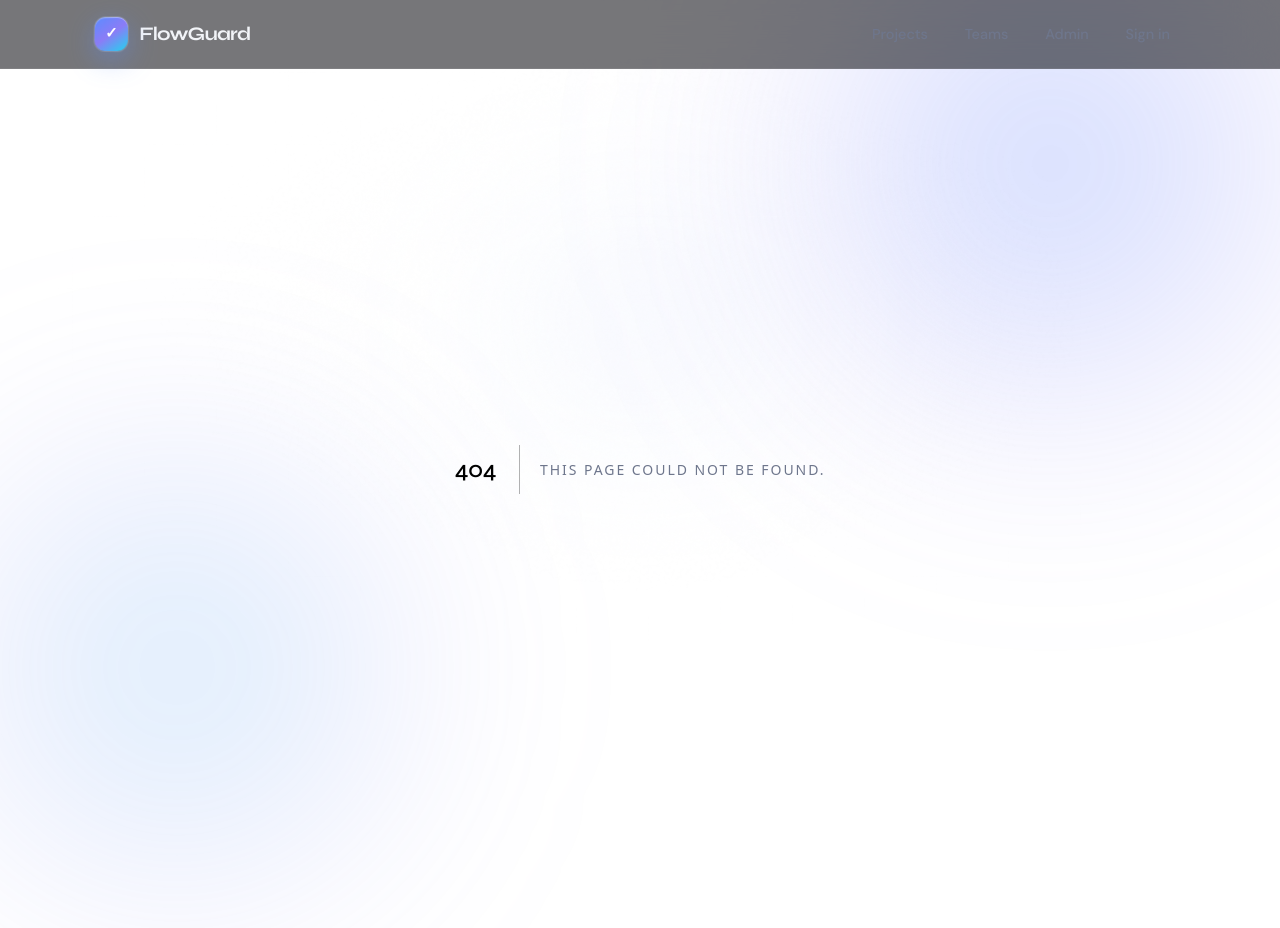
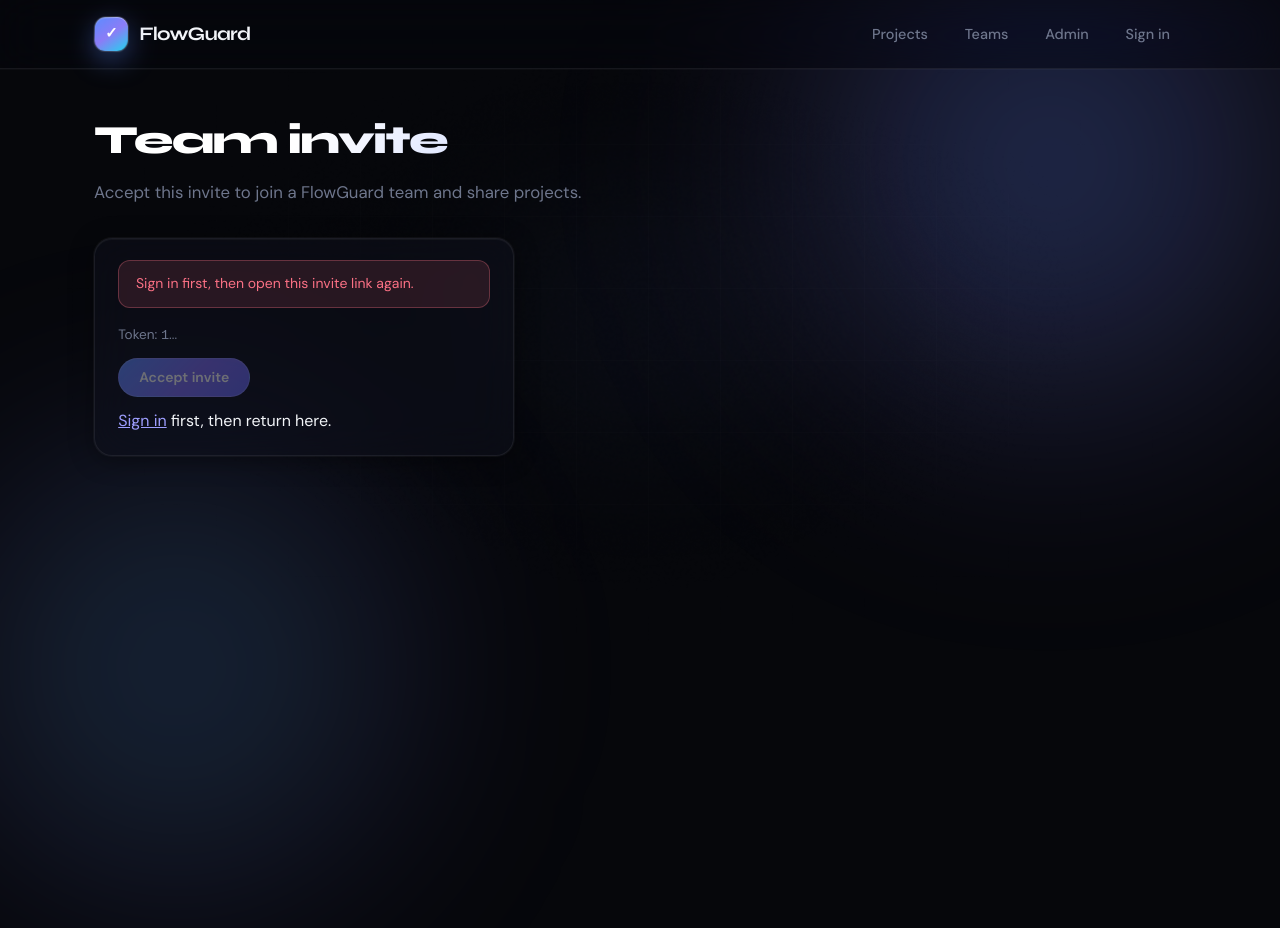
Before and after one commit to akshayaureatelabs/FlowGuard, a Next.js app in the folder apps/web/: page /invites/1 in a window 1280 px wide. Before the commit this address had no page. Shown: the top 928 px of the page. After the commit the page ends 800 px from the top, so only its background shows below. Built offline with nearby package versions, Linux system fonts and the light colour scheme; no server answers.

Commit message:
feat(web): team invite accept page (P3 onboarding)

```diff
--- /dev/null
+++ b/apps/web/app/invites/[token]/page.tsx
@@ -0,0 +1,64 @@
+"use client";
+
+import { useParams, useRouter } from "next/navigation";
+import { useEffect, useState } from "react";
+import { api } from "@/lib/api";
+import { getToken } from "@/lib/auth";
+
+export default function AcceptInvitePage() {
+  const params = useParams();
+  const token = params.token as string;
+  const router = useRouter();
+  const [status, setStatus] = useState<"idle" | "loading" | "ok" | "err">("idle");
+  const [message, setMessage] = useState("");
+
+  useEffect(() => {
+    if (!getToken()) {
+      setStatus("err");
+      setMessage("Sign in first, then open this invite link again.");
+    }
+  }, []);
+
+  const accept = async () => {
+    setStatus("loading");
+    setMessage("");
+    try {
+      await api.acceptInvite(token);
+      setStatus("ok");
+      setMessage("You're on the team. Redirecting…");
+      setTimeout(() => router.push("/teams"), 1200);
+    } catch (e: any) {
+      setStatus("err");
+      setMessage(e.message || "Invite invalid or expired");
+    }
+  };
+
+  return (
+    <div>
+      <div className="page-header">
+        <h1>Team invite</h1>
+        <p>Accept this invite to join a FlowGuard team and share projects.</p>
+      </div>
+
+      <div className="panel-box" style={{ maxWidth: 420 }}>
+        {status === "ok" && <div className="alert-success">{message}</div>}
+        {status === "err" && <div className="alert-error">{message}</div>}
+        {status !== "ok" && (
+          <>
+            <p className="muted" style={{ marginBottom: 12 }}>
+              Token: <code>{token?.slice(0, 12)}…</code>
+            </p>
+            <button className="btn" onClick={accept} disabled={status === "loading" || !getToken()}>
+              {status === "loading" ? "Accepting…" : "Accept invite"}
+            </button>
+            {!getToken() && (
+              <p style={{ marginTop: 12 }}>
+                <a href="/login">Sign in</a> first, then return here.
+              </p>
+            )}
+          </>
+        )}
+      </div>
+    </div>
+  );
+}
```
